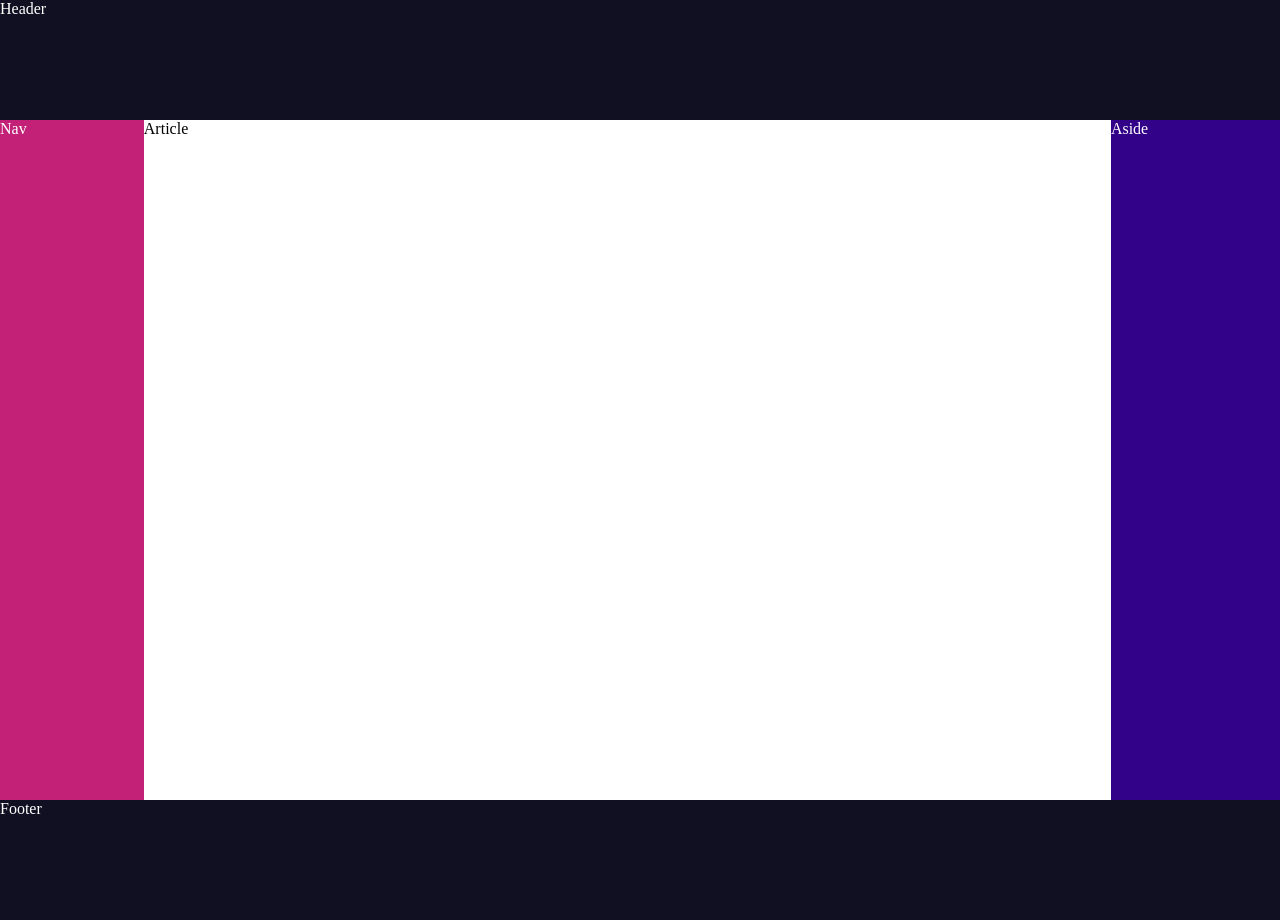
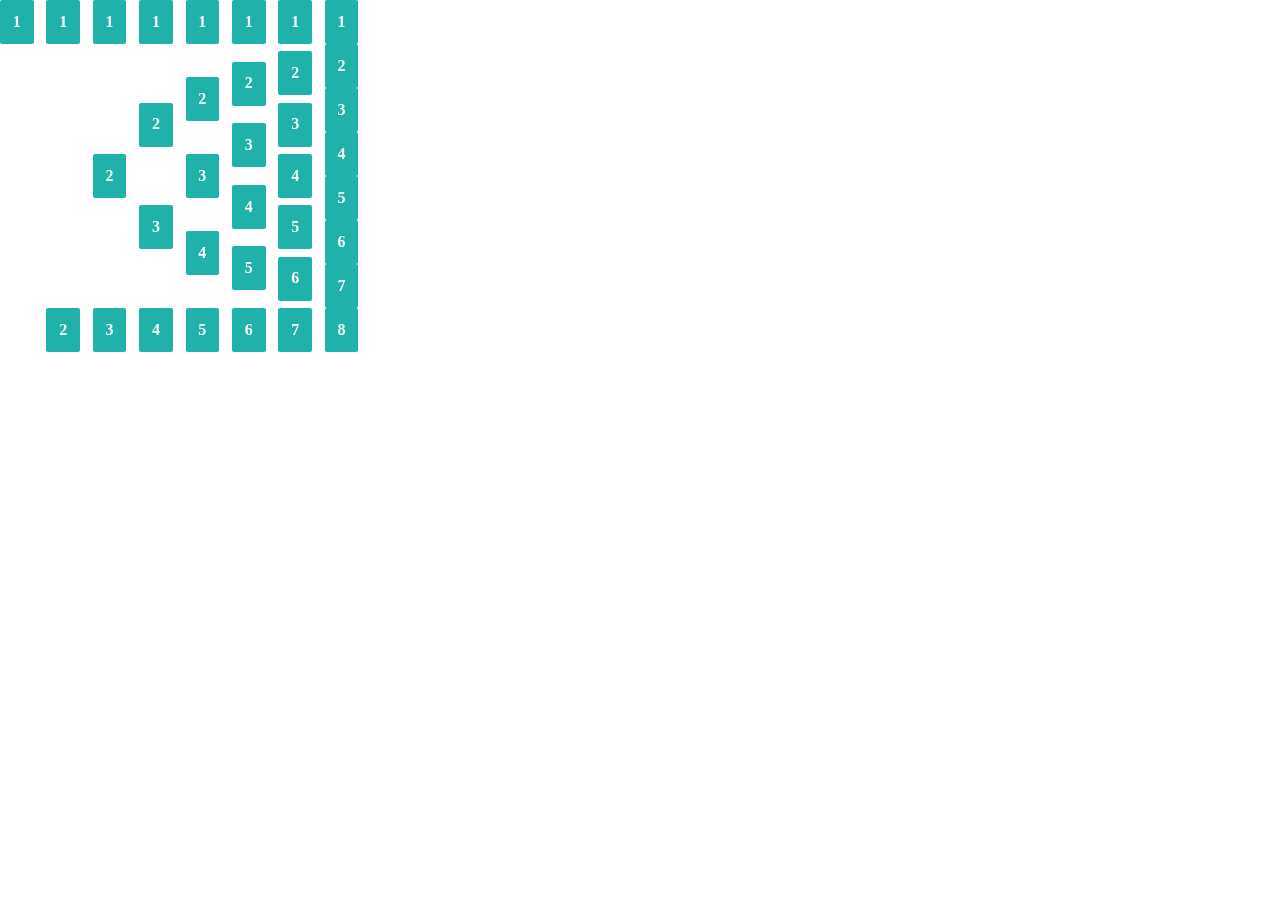
Before and after one commit to annoinspace/EPICODE-U5-D3-FLEXBOX, a plain HTML site: page index.html in a window 1280 px wide. After the commit the page ends 800 px from the top, so only its background shows below. Drawn offline with Linux system fonts and the light colour scheme.

Commit message:
small changes

```diff
--- a/index.html
+++ b/index.html
@@ -44,7 +44,8 @@
         </div>
       </div>
     </div> -->
-    <div id="layoutFour">
+    <!-- layout four -->
+    <!-- <div id="layoutFour">
       <header id="headerFour" class="dark">Header</header>
       <div id="mainContentFour">
         <div id="navFour" class="pink">Nav</div>
@@ -54,6 +55,61 @@
         </div>
       </div>
       <footer id="footerFour" class="dark">Footer</footer>
+    </div>-->
+
+    <div id="verticalGridExtra">
+      <div class="column">
+        <div class="green">1</div>
+      </div>
+      <div class="column">
+        <div class="green">1</div>
+        <div class="green">2</div>
+      </div>
+      <div class="column">
+        <div class="green">1</div>
+        <div class="green">2</div>
+        <div class="green">3</div>
+      </div>
+      <div class="column">
+        <div class="green">1</div>
+        <div class="green">2</div>
+        <div class="green">3</div>
+        <div class="green">4</div>
+      </div>
+      <div class="column">
+        <div class="green">1</div>
+        <div class="green">2</div>
+        <div class="green">3</div>
+        <div class="green">4</div>
+        <div class="green">5</div>
+      </div>
+      <div class="column">
+        <div class="green">1</div>
+        <div class="green">2</div>
+        <div class="green">3</div>
+        <div class="green">4</div>
+        <div class="green">5</div>
+        <div class="green">6</div>
+      </div>
+      <div class="column">
+        <div class="green">1</div>
+        <div class="green">2</div>
+        <div class="green">3</div>
+        <div class="green">4</div>
+        <div class="green">5</div>
+        <div class="green">6</div>
+        <div class="green">7</div>
+      </div>
+      <div class="column">
+        <div class="green">1</div>
+        <div class="green">2</div>
+        <div class="green">3</div>
+        <div class="green">4</div>
+        <div class="green">5</div>
+        <div class="green">6</div>
+        <div class="green">7</div>
+        <div class="green">8</div>
+      </div>
     </div>
   </body>
 </html>
--- a/style.css
+++ b/style.css
@@ -214,3 +214,24 @@ html {
     flex-grow: 1;
   }
 }
+
+/* extra layout 1 */
+.green {
+  background-color: lightseagreen;
+  font-weight: 900;
+  color: white;
+  border-radius: 2px;
+  padding: 1vw;
+}
+
+#verticalGridExtra {
+  max-height: 100vh;
+  display: flex;
+  flex-direction: row;
+  gap: 1vw;
+}
+.column {
+  display: flex;
+  flex-direction: column;
+  justify-content: space-between;
+}
```
